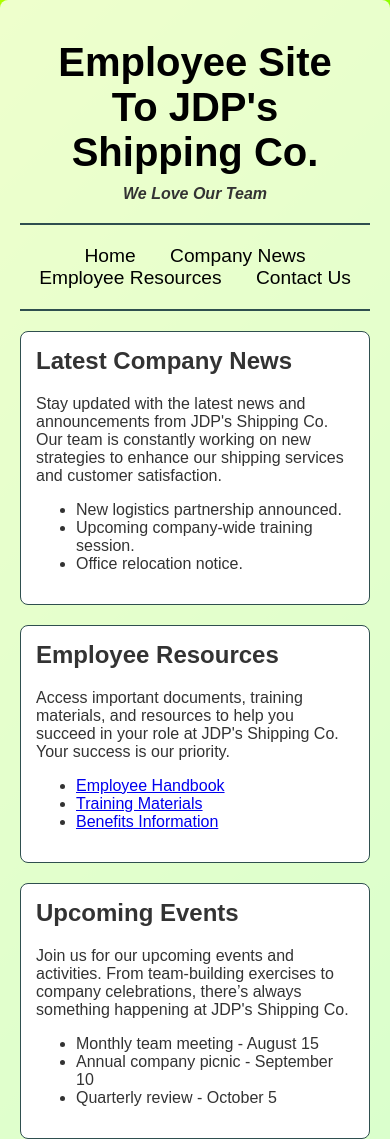
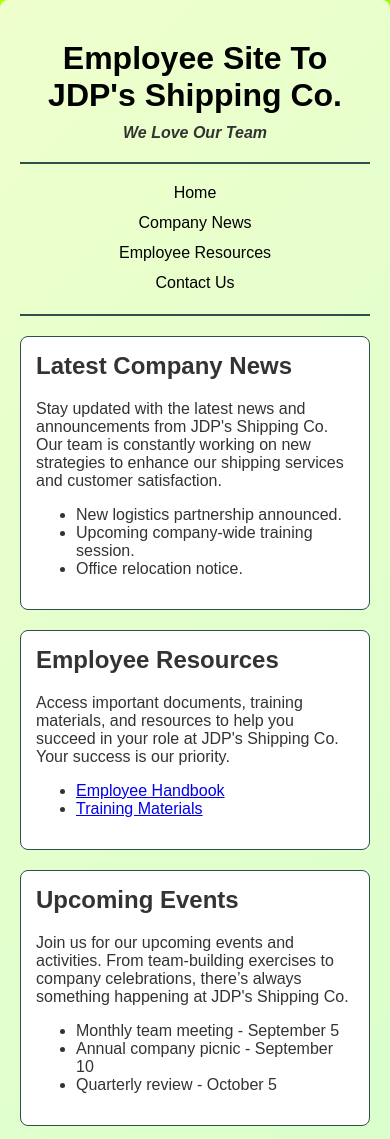
Before and after one commit to ddeluca1/SE111_202340, a plain HTML site: page Capstone_Second_Site/index.html in a window 390 px wide. Shown: the top 1139 px of the page. Drawn offline with Linux system fonts and the light colour scheme.

Commit message:
daily update

```diff
--- a/Capstone_Second_Site/index.html
+++ b/Capstone_Second_Site/index.html
@@ -7,6 +7,7 @@
 
     <meta name="author" content="JDP's Shipping Co.">
     <meta name="description" content="Employee Homepage for JDP's Shipping Co.">
+    <meta name="keywords" content="shipping, logistics, employee resources, company news">
 
     <title>JDP's Shipping Co. | Employee Homepage</title>
 
@@ -128,6 +129,18 @@
             border: 1px solid darkslategray;
             margin: 20px 0;
         }
+
+        /* Responsive Design */
+        @media (max-width: 768px) {
+            #header h1 {
+                font-size: 2em;
+            }
+            #nav a {
+                font-size: 1em;
+                display: block;
+                margin: 10px 0;
+            }
+        }
     </style>
 </head>
 <body>
@@ -161,9 +174,9 @@
                 <h2>Employee Resources</h2>
                 <p>Access important documents, training materials, and resources to help you succeed in your role at JDP's Shipping Co. Your success is our priority.</p>
                 <ul>
-                    <li><a href="employee_handbook.pdf">Employee Handbook</a></li>
+                    <li><a href="https://investors.ups.com/_assets/_f2c821572389b3b8a82823417f9e77ca/ups/db/1097/9987/file/UPS_Code_Business_Conduct_2013.pdf" target="_blank" rel="noopener noreferrer">Employee Handbook</a></li>
                     <li><a href="training_materials.html">Training Materials</a></li>
-                    <li><a href="benefits_info.html">Benefits Information</a></li>
+
                 </ul>
             </div><!--/.section-->
 
@@ -171,7 +184,7 @@
                 <h2>Upcoming Events</h2>
                 <p>Join us for our upcoming events and activities. From team-building exercises to company celebrations, there’s always something happening at JDP's Shipping Co.</p>
                 <ul>
-                    <li>Monthly team meeting - August 15</li>
+                    <li>Monthly team meeting - September 5</li>
                     <li>Annual company picnic - September 10</li>
                     <li>Quarterly review - October 5</li>
                 </ul>
@@ -183,7 +196,7 @@
         <div id="extracredit">
             <!-- Placeholder for any additional content or embedded media -->
             <!-- Example: Company promotional video -->
-            <iframe src="https://www.youtube.com/embed/your-video-id" title="Company Video" allow="accelerometer; autoplay; clipboard-write; encrypted-media; gyroscope; picture-in-picture; web-share" allowfullscreen></iframe>
+            <iframe src="" title="Company Video" allow="accelerometer; autoplay; clipboard-write; encrypted-media; gyroscope; picture-in-picture; web-share" allowfullscreen></iframe>
         </div><!--/#extracredit-->
 
         <div id="footer">
```
Also changed, not shown: Capstone_Second_Site/handbook.html (added), 1 other file.
